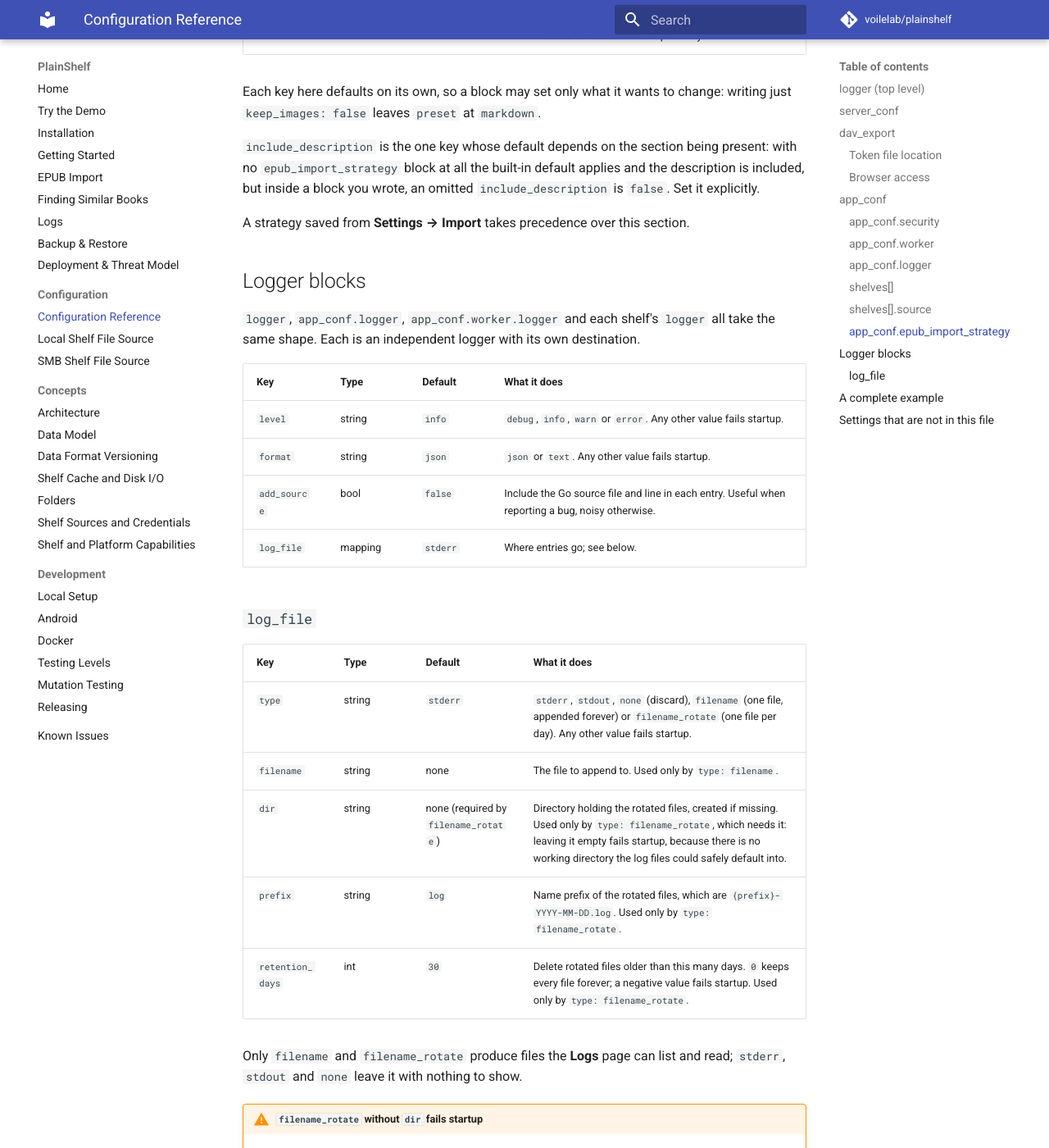
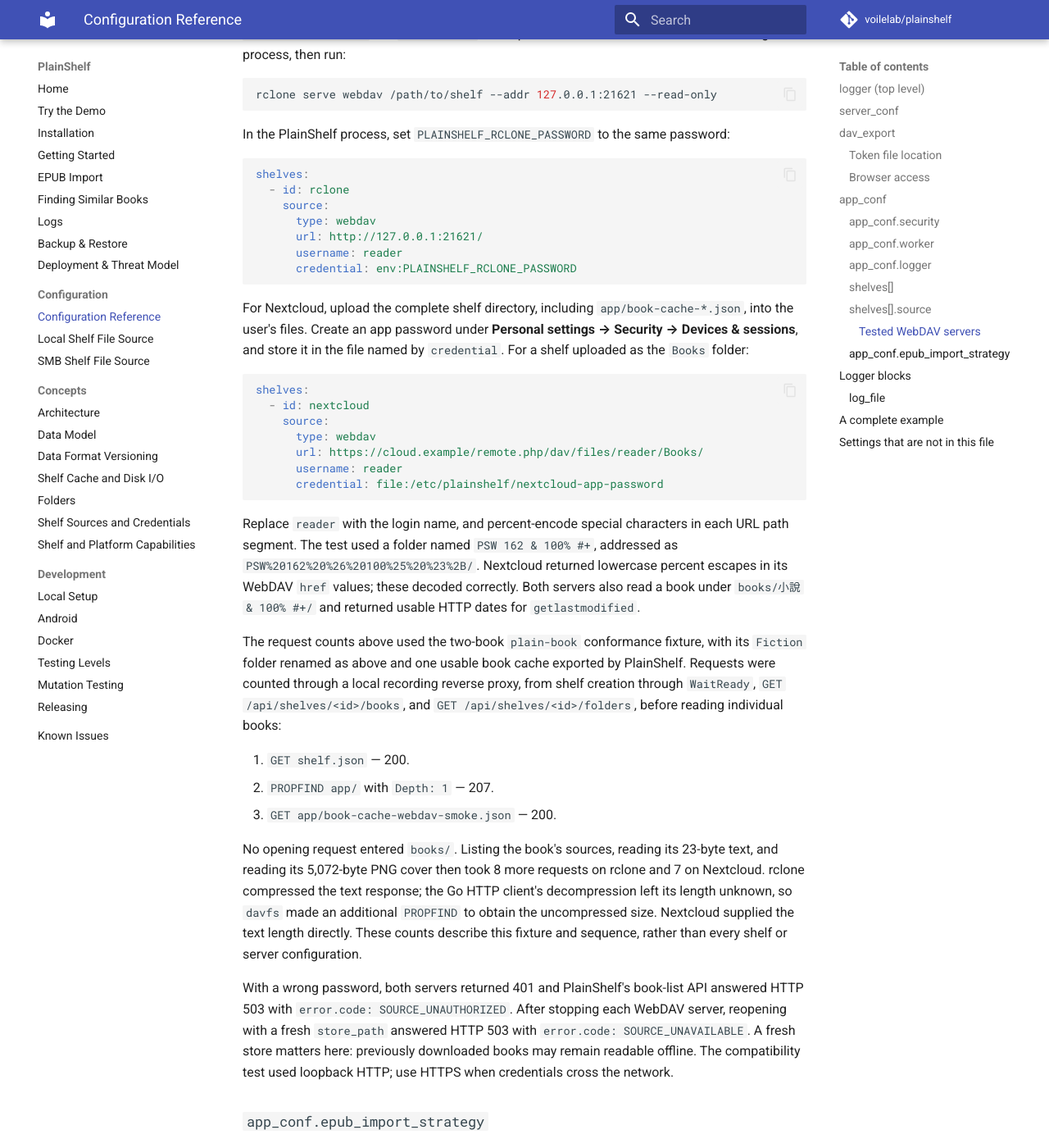
Before and after one commit to voilelab/plainshelf, an MkDocs documentation site: the page built from docs/reference/configuration.md, in a window 1280 px wide and 1400 px high, scrolled down 10811 px. Shown: the whole window at 82% size. Built offline with MkDocs 1.6.1 and Material for MkDocs 9.7.7, drawn with Linux system fonts in a browser that asks for light colours; comment, search, counter and statistics services are not loaded; some of the changed text lies outside the part shown.

Commit message:
docs: verify rclone and Nextcloud WebDAV shelves

````diff
--- a/docs/reference/configuration.md
+++ b/docs/reference/configuration.md
@@ -351,6 +351,85 @@
       credential: env:PLAINSHELF_NAS_PASSWORD
 ```
 
+#### Tested WebDAV servers
+
+The following servers were tested on 2026-10-18 with the Go server's `webdav`
+source, HTTP Basic authentication, and a fresh local `store_path` for each
+opening. Both listed the same books and folders as the local shelf and returned
+identical source metadata, text, and cover bytes. No client changes were needed.
+
+| Server | Authentication tested | Requests to open and list books and folders |
+|---|---|---|
+| rclone v1.75.2, `serve webdav` over a local directory | Username and password | 3 |
+| Nextcloud 35.0.2, Apache 2.4.68 / PHP 8.5.11, SQLite | Username and app password | 3 |
+
+For rclone, point `serve webdav` at the **shelf root**, which contains `books/`
+and `app/`. Set `RCLONE_USER=reader` and `RCLONE_PASS` to the password in the
+environment of the serving process, then run:
+
+```sh
+rclone serve webdav /path/to/shelf --addr 127.0.0.1:21621 --read-only
+```
+
+In the PlainShelf process, set `PLAINSHELF_RCLONE_PASSWORD` to the same password:
+
+```yaml
+shelves:
+  - id: rclone
+    source:
+      type: webdav
+      url: http://127.0.0.1:21621/
+      username: reader
+      credential: env:PLAINSHELF_RCLONE_PASSWORD
+```
+
+For Nextcloud, upload the complete shelf directory, including
+`app/book-cache-*.json`, into the user's files. Create an app password under
+**Personal settings → Security → Devices & sessions**, and store it in the file
+named by `credential`. For a shelf uploaded as the `Books` folder:
+
+```yaml
+shelves:
+  - id: nextcloud
+    source:
+      type: webdav
+      url: https://cloud.example/remote.php/dav/files/reader/Books/
+      username: reader
+      credential: file:/etc/plainshelf/nextcloud-app-password
+```
+
+Replace `reader` with the login name, and percent-encode special characters in
+each URL path segment. The test used a folder named `PSW 162 & 100% #+`, addressed
+as `PSW%20162%20%26%20100%25%20%23%2B/`. Nextcloud returned lowercase percent
+escapes in its WebDAV `href` values; these decoded correctly. Both servers also
+read a book under `books/小說 & 100% #+/` and returned usable HTTP dates for
+`getlastmodified`.
+
+The request counts above used the two-book `plain-book` conformance fixture,
+with its `Fiction` folder renamed as above and one usable book cache exported
+by PlainShelf. Requests were counted through a local recording reverse proxy,
+from shelf creation through `WaitReady`, `GET /api/shelves/<id>/books`, and
+`GET /api/shelves/<id>/folders`, before reading individual books:
+
+1. `GET shelf.json` — 200.
+2. `PROPFIND app/` with `Depth: 1` — 207.
+3. `GET app/book-cache-webdav-smoke.json` — 200.
+
+No opening request entered `books/`. Listing the book's sources, reading its
+23-byte text, and reading its 5,072-byte PNG cover then took 8 more requests on
+rclone and 7 on Nextcloud. rclone compressed the text response; the Go HTTP
+client's decompression left its length unknown, so `davfs` made an additional
+`PROPFIND` to obtain the uncompressed size. Nextcloud supplied the text length
+directly. These counts describe this fixture and sequence, rather than every
+shelf or server configuration.
+
+With a wrong password, both servers returned 401 and PlainShelf's book-list
+API answered HTTP 503 with `error.code: SOURCE_UNAUTHORIZED`. After stopping
+each WebDAV server, reopening with a fresh `store_path` answered HTTP 503 with
+`error.code: SOURCE_UNAVAILABLE`. A fresh store matters here: previously
+downloaded books may remain readable offline. The compatibility test used
+loopback HTTP; use HTTPS when credentials cross the network.
+
 ### `app_conf.epub_import_strategy`
 
 The default conversion options for an EPUB import that does not carry its own.
````
